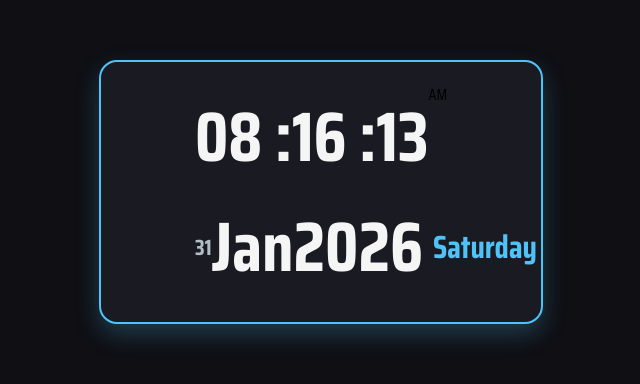
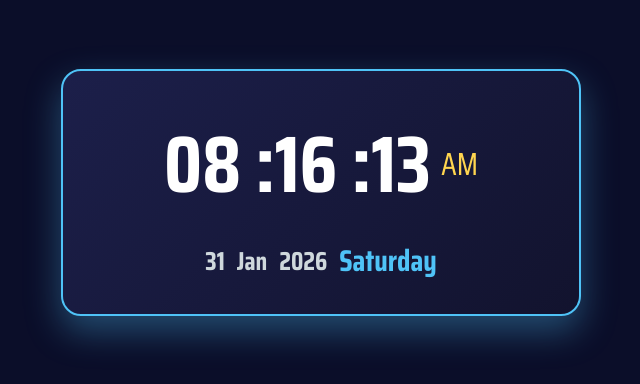
Before and after one commit to Arslan-Ahmed-01/digitalclock, a plain HTML site: page index.html in a window 1280 px wide. Shown: the part 208-592 px from the top of the page, without its empty margins (319-959 px from the left). Drawn offline with Linux system fonts and the light colour scheme; a web font is replaced by a local one.

Commit message:
Update style.css

```diff
--- a/style.css
+++ b/style.css
@@ -5,6 +5,7 @@
 *{
     margin: 0;
     padding: 0;
+    box-sizing: border-box;
     font-family: "Saira Condensed", sans-serif;
 }
 
@@ -14,43 +15,50 @@ body{
     display: flex;
     align-items: center;
     justify-content: center;
-    background-color: #0f0f14;
+    background-color: #0b0e29;
 }
 
 .parent{
-    width: 420px;
-    padding: 20px 10px;
+    width: 520px;
+    padding: 30px 20px;
     display: flex;
     flex-direction: column;
     align-items: center;
-    border-radius: 18px;
-    background-color: #1a1a22;
+    border-radius: 20px;
+    background: linear-gradient(135deg, #1c1f4a, #12132e);
     border: 2px solid #4fc3f7;
-    box-shadow: 0 10px 25px rgba(79,195,247,0.25);
+    box-shadow: 0 15px 35px rgba(79,195,247,0.35);
 }
 
 #clock{
     display: flex;
+    align-items: center;
 }
 
 #clock1{
     display: flex;
     align-items: center;
+    margin-top: 10px;
 }
 
 h1{
-    font-size: 70px;
-    color: #f5f5f5;
+    font-size: 80px;
+    color: #ffffff;
 }
 
-#date{
-    font-size: 22px;
-    margin-left: 90px;
-    color: #b0bec5;
+#ampm{
+    font-size: 32px;
+    margin-left: 10px;
+    color: #ffd54f;
+}
+
+.box{
+    font-size: 26px;
+    color: #cfd8dc;
+    margin: 0 6px;
 }
 
 #day{
-    font-size: 32px;
-    padding-left: 10px;
+    font-size: 30px;
     color: #4fc3f7;
 }
```
